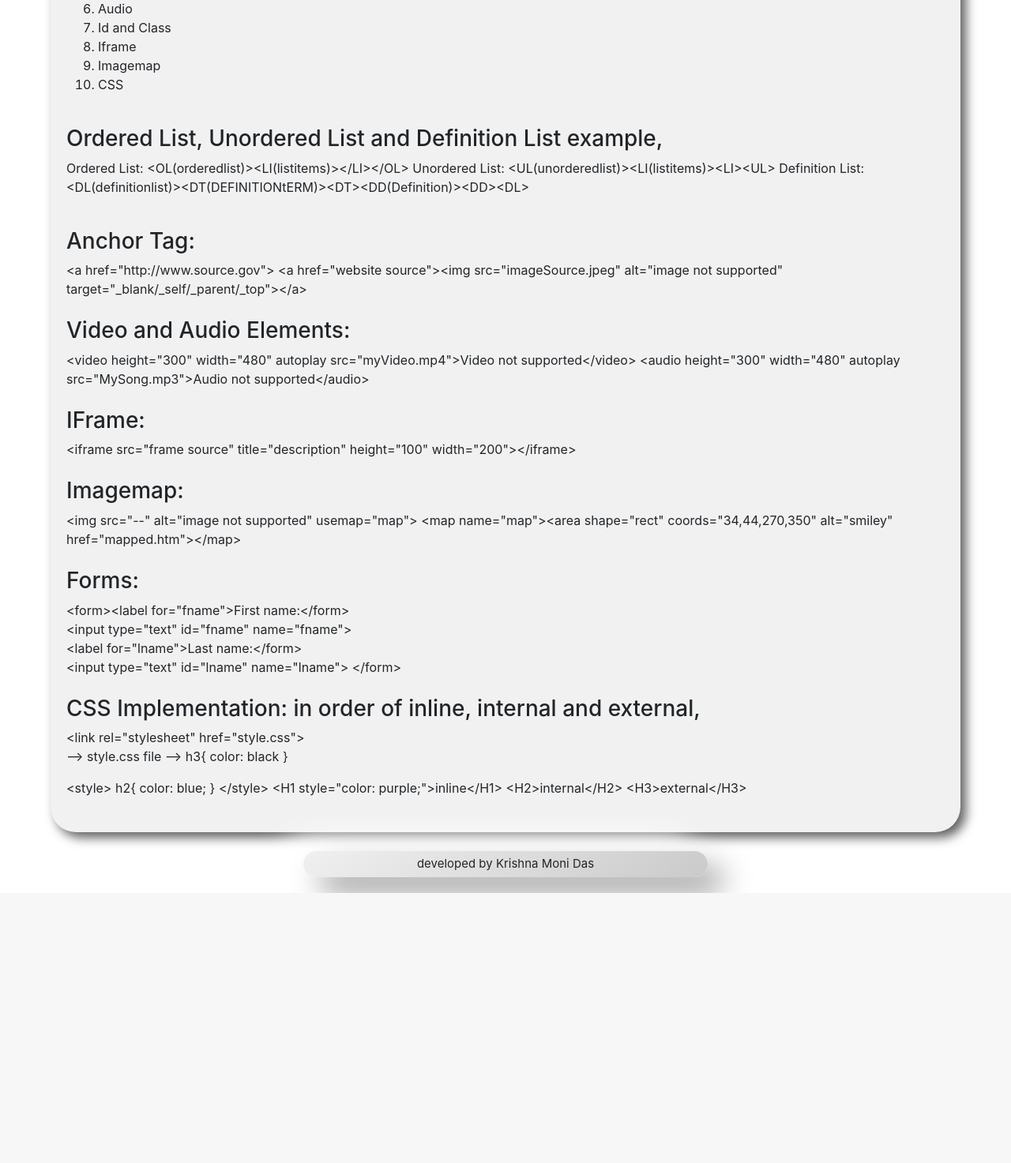
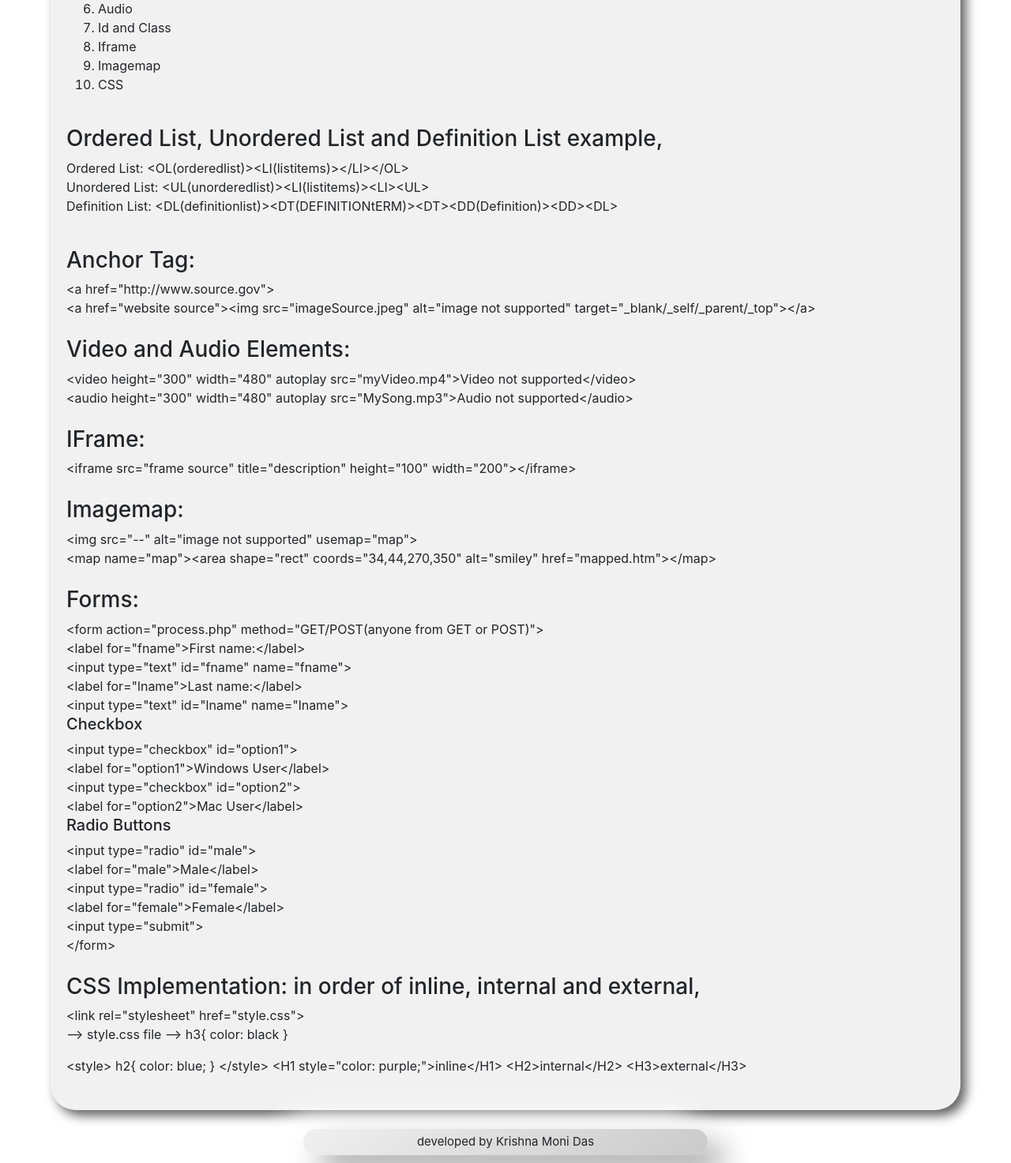
Before and after one commit to KrishnaMoniDas/MCA_Advanced_web_tech, a Flask app: page / in a window 1280 px wide. Shown: the part 318-1791 px from the top of the page at 79% size. Before the commit the page ends 1449 px from the top, so only its background shows below. Run offline with Flask 3, Linux system fonts and the light colour scheme.

Commit message:
updated content

```diff
--- a/static/home.css
+++ b/static/home.css
@@ -29,7 +29,7 @@ box-shadow:  -20px -20px 70px #aab1b5,
 }
 .footer{
     margin: auto;
-    margin-bottom: 20px;
+    margin-bottom: 10px;
     width: 40%;
     padding: 5px;
 
--- a/templates/home.html
+++ b/templates/home.html
@@ -50,37 +50,55 @@
 <br>
     <div id="Lists">
         <h3>Ordered List, Unordered List and Definition List example,</h3>
-        <p>Ordered List: &lt;OL(orderedlist)&gt;&lt;LI(listitems)&gt;&lt;/LI&gt;&lt;/OL&gt;
-            Unordered List: &lt;UL(unorderedlist)&gt;&lt;LI(listitems)&gt;&lt;LI&gt;&lt;UL&gt;
+        <p>Ordered List: &lt;OL(orderedlist)&gt;&lt;LI(listitems)&gt;&lt;/LI&gt;&lt;/OL&gt;<br>
+            Unordered List: &lt;UL(unorderedlist)&gt;&lt;LI(listitems)&gt;&lt;LI&gt;&lt;UL&gt;<br>
             Definition List: &lt;DL(definitionlist)&gt;&lt;DT(DEFINITIONtERM)&gt;&lt;DT&gt;&lt;DD(Definition)&gt;&lt;DD&gt;&lt;DL&gt; </p>
     </div>
 <br>
     <div id="Links">
-        <h3>Anchor Tag:</h3>    &lt;a href="http://www.source.gov"&gt;
-        &lt;a href="website source"&gt;&lt;img src="imageSource.jpeg" alt="image not supported" target="_blank/_self/_parent/_top"&gt;&lt;/a&gt;
+        <h3>Anchor Tag:</h3>    &lt;a href="http://www.source.gov"&gt;<br>
+        &lt;a href="website source"&gt;&lt;img src="imageSource.jpeg" alt="image not supported" target="_blank/_self/_parent/_top"&gt;&lt;/a&gt;<br>
     </div>
 
 <br>
     <div id="video and audio">
-        <h3>Video and Audio Elements:</h3>&lt;video height="300" width="480" autoplay src="myVideo.mp4"&gt;Video not supported&lt;/video&gt;
-        &lt;audio height="300" width="480" autoplay src="MySong.mp3"&gt;Audio not supported&lt;/audio&gt;
+        <h3>Video and Audio Elements:</h3>&lt;video height="300" width="480" autoplay src="myVideo.mp4"&gt;Video not supported&lt;/video&gt;<br>
+        &lt;audio height="300" width="480" autoplay src="MySong.mp3"&gt;Audio not supported&lt;/audio&gt;<br>
     </div>
 <br>
     <div id="iframe">
-        <h3>IFrame: </h3>   &lt;iframe src="frame source" title="description" height="100" width="200"&gt;&lt;/iframe&gt;
+        <h3>IFrame: </h3>   &lt;iframe src="frame source" title="description" height="100" width="200"&gt;&lt;/iframe&gt;<br>
     </div>
 <br>
     <div id="imagemap">
-        <h3>Imagemap: </h3> &lt;img src="--" alt="image not supported" usemap="map"&gt;
-        &lt;map name="map"&gt;&lt;area shape="rect" coords="34,44,270,350" alt="smiley" href="mapped.htm"&gt;&lt;/map&gt;
+        <h3>Imagemap: </h3> &lt;img src="--" alt="image not supported" usemap="map"&gt;<br>
+        &lt;map name="map"&gt;&lt;area shape="rect" coords="34,44,270,350" alt="smiley" href="mapped.htm"&gt;&lt;/map&gt;<br>
     </div>
 <br>
     <div id="forms">
-        <h3>Forms: </h3> &lt;form&gt;&lt;label for="fname">First name:&lt;/form&gt;<br>
+
+        <h3>Forms: </h3>
+            &lt;form action="process.php" method="GET/POST(anyone from GET or POST)"&gt;<br>
+            &lt;label for="fname">First name:&lt;/label&gt;<br>
             &lt;input type="text" id="fname" name="fname"&gt;<br>
-            &lt;label for="lname"&gt;Last name:&lt;/form&gt;<br>
-            &lt;input type="text" id="lname" name="lname"&gt;
-          &lt;/form&gt;
+            &lt;label for="lname"&gt;Last name:&lt;/label&gt;<br>
+            &lt;input type="text" id="lname" name="lname"&gt;<br>
+        <h5>Checkbox</h5>
+            &lt;input type="checkbox" id="option1"&gt;<br>
+            &lt;label for="option1">Windows User&lt;/label&gt;<br>
+
+            &lt;input type="checkbox" id="option2"&gt;<br>
+            &lt;label for="option2"&gt;Mac User&lt;/label&gt;<br>
+
+        <h5>Radio Buttons</h5>
+
+            &lt;input type="radio" id="male"&gt;<br>
+            &lt;label for="male"&gt;Male&lt;/label&gt;<br>
+            &lt;input type="radio" id="female"&gt;<br>
+            &lt;label for="female"&gt;Female&lt;/label&gt;<br>
+            &lt;input type="submit"&gt;<br>
+            &lt;/form&gt;<br>
+
     </div>
 <br>
     <div id="css">
```
